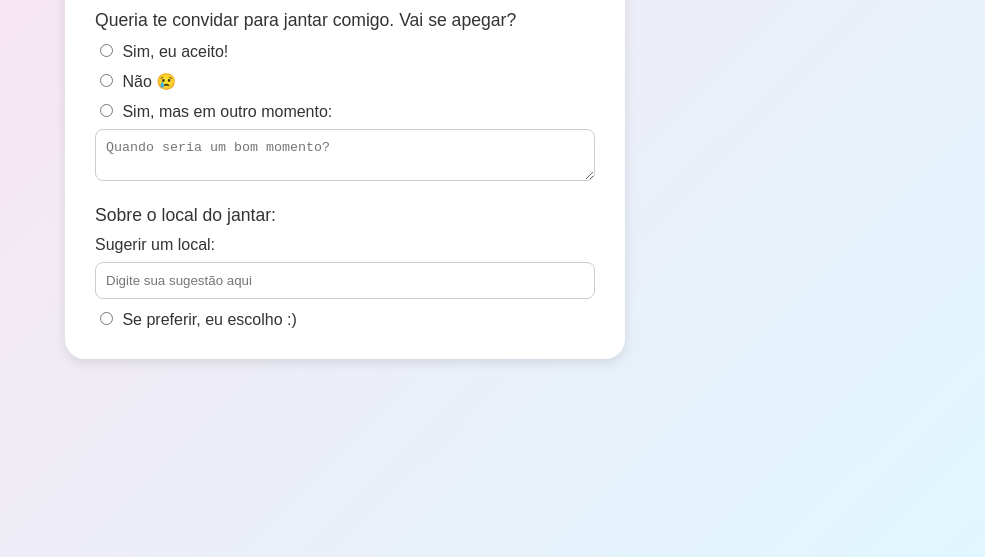
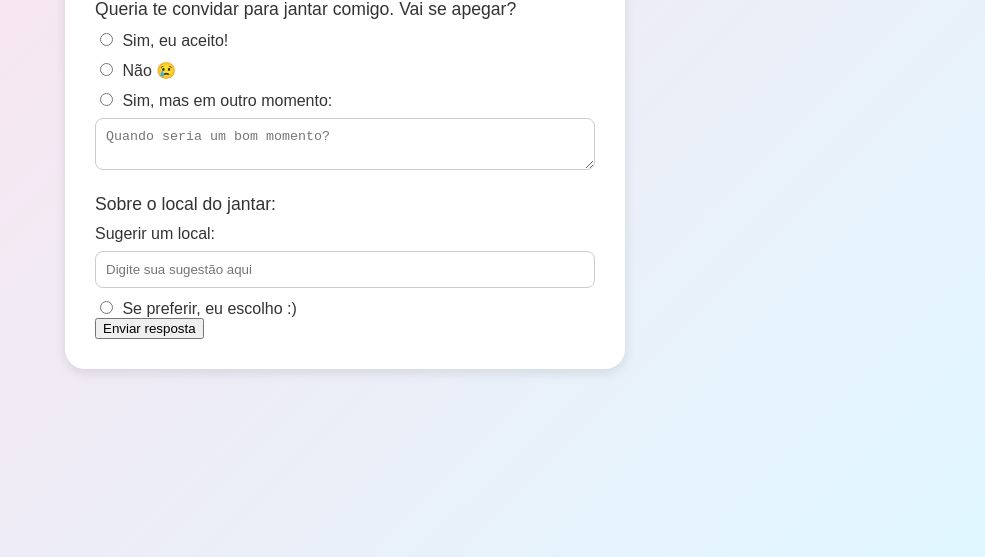
Before and after one commit to kennyg-1/Convite-livia, a plain HTML site: page index.html in a window 1280 px wide. Shown: the part 299-856 px from the top of the page, without its empty margins (295-1280 px from the left). Drawn offline with Linux system fonts and the light colour scheme.

Commit message:
Update index.html

```diff
--- a/index.html
+++ b/index.html
@@ -84,7 +84,8 @@
 
     <div class="radio-group">
       <label><input type="radio" name="local"> Se preferir, eu escolho :)</label>
-    </div>
+ <button type="submit">Enviar resposta</button>
+    </form>
   </div>
 </body>
 </html>
```
